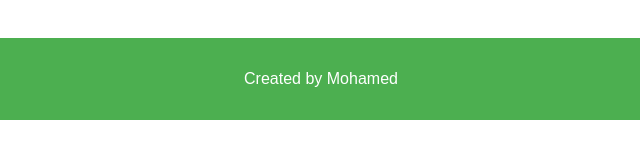
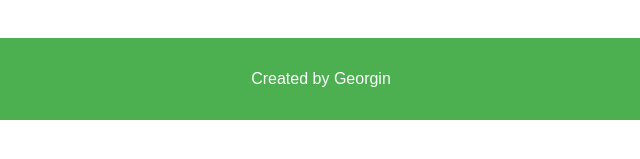
Before and after one commit to Georgin11/Assignment-2_CSI-3140, a plain HTML site: page index.html in a window 1280 px wide. Shown: the part 361-520 px from the top of the page, 319-959 px from the left. Drawn offline with Linux system fonts and the light colour scheme.

Commit message:
Update index.html

```diff
--- a/index.html
+++ b/index.html
@@ -29,7 +29,7 @@
         </section>
     </main>
     <footer>
-        <p>Created by Mohamed</p>
+        <p>Created by Georgin</p>
     </footer>
     <script src="js/script.js"></script>
 </body>
```
